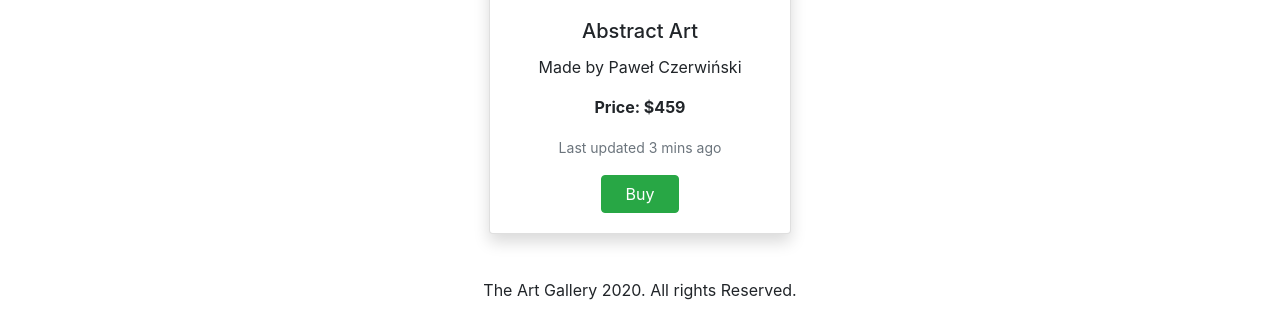
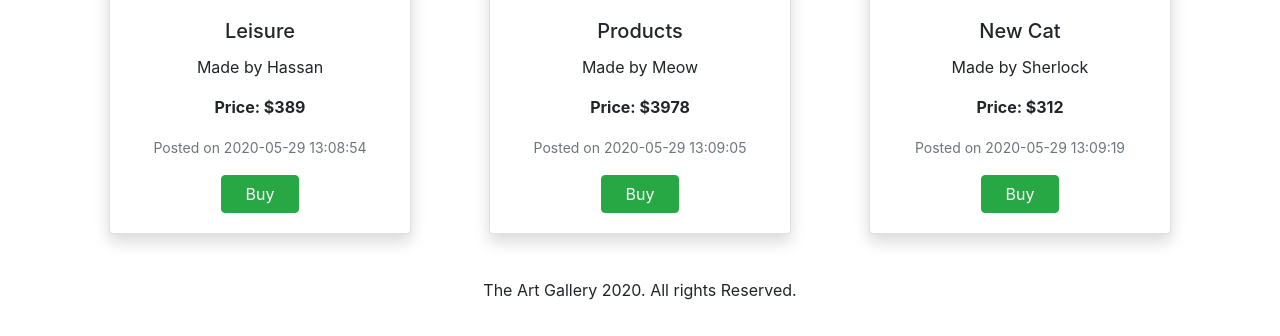
Before and after one commit to hassansuhaib/theartgallery, a Flask app: page /buy in a window 1280 px wide. Shown: the part 464-800 px from the top of the page. Run offline with Flask 2, Linux system fonts and the light colour scheme; a user stored in the database is signed in; data comes from the database, SQL or seed files in the repository; some libraries are stand-ins or nearby versions.

Commit message:
Buy is displaying properly

```diff
--- a/main.py
+++ b/main.py
@@ -6,8 +6,10 @@ from werkzeug.exceptions import default_exceptions, HTTPException, InternalServe
 from werkzeug.security import check_password_hash, generate_password_hash
 from datetime import datetime
 from brains import login_required, convert_to_binary
+from os.path import join, basename
+from base64 import b64encode
+from datetime import datetime
 import sqlite3
-from os.path import join
 
 # The location to store the uploaded images
 UPLOAD_FOLDER = r"D:\Coding\projects\the-art-gallery\static\uploads"
@@ -18,6 +20,9 @@ app = Flask(__name__, static_url_path='/static')
 
 # Ensure templates are auto-reloaded
 app.config["TEMPLATES_AUTO_RELOAD"] = True
+
+# TO use basenmae filer in template using jinja
+app.add_template_filter(basename)
 
 # Ensure responses aren't cached
 @app.after_request
@@ -137,7 +142,12 @@ def logout():
 @login_required
 def buy():
     if request.method == "GET":
-        return render_template("buy.html")
+        with sqlite3.connect("gallery.db") as con:
+            db = con.cursor()
+            db.execute(
+                "SELECT * FROM paintings ORDER BY id")
+            rows = db.fetchall()
+        return render_template("buy.html", rows=rows)
     else:
         return redirect("/")
 
@@ -166,16 +176,17 @@ def sell():
                 print("The address is: ", address)
                 image.save(address)
                 print("Image saved!")
-                imageBinary = convert_to_binary(address)
                 title = request.form.get("title")
+                artist = request.form.get("artist")
                 price = request.form.get("price")
-                description = request.form.get("description")
-                if not title or not price or not description:
+                now = datetime.now()
+                formattedDate = now.strftime('%Y-%m-%d %H:%M:%S')
+                if not title or not price or not artist:
                     return "<h1>All the info was not provided</h1>"
                 with sqlite3.connect("gallery.db") as con:
                     db = con.cursor()
                     db.execute(
-                        "INSERT INTO paintings (title, price, detail, photo) VALUES(?,?,?,?)", (title, price, description, imageBinary))
+                        "INSERT INTO paintings (title, artist, price, imageAddress, additiondate) VALUES(?,?,?,?,?)", (title, artist, price, address, formattedDate))
                     con.commit()
                 return redirect("/")
             else:
--- a/templates/buy.html
+++ b/templates/buy.html
@@ -1,11 +1,11 @@
 {% extends 'layout.html' %}
 
 {% block title %}
-    Buy Art
+Buy Art
 {% endblock %}
 
 {% block activeBuy %}
-    active
+active
 {% endblock %}
 
 {% block main %}
@@ -18,16 +18,17 @@
             </div>
             <div class="container-lg">
                 <div id="items" class="row justify-content-center mt-5">
+                    {% for row in rows %}
                         <div class="col-12 col-md-6 col-lg-4 d-flex justify-content-center">
                             <div class="card m-4 shadow bg-white rounded" style="width: 20rem;">
                                 <div class="inner">
-                                    <img class="card-img-top" src="static/images/painting1.jpg" alt="Card image cap" height="180" width="286">
+                                    <img class="card-img-top" src="{{ url_for('static', filename='uploads/') }}{{ row[4] | basename }}" alt="Card image cap" height="180" width="286">
                                 </div>
                                 <div class="card-body text-center">
-                                    <h5 class="card-title">Abstract Art</h5>
-                                    <p class="card-text">Made by Paweł Czerwiński</p>
-                                    <p class="card-text font-weight-bold">Price: $459</p>
-                                    <p class="card-text"><small class="text-muted">Last updated 3 mins ago</small></p>
+                                    <h5 class="card-title">{{ row[1] }}</h5>
+                                    <p class="card-text">Made by {{ row[2] }} </p>
+                                    <p class="card-text font-weight-bold">Price: ${{ row[3] }}</p>
+                                    <p class="card-text"><small class="text-muted">Posted on {{ row[5] }}</small></p>
                                     <input type="text" name="id" value="2" style="display: none;">
                                     <form action="/addToCart" method="post">
                                         <input type="text" name="id" value="2" style="display: none;">
@@ -36,6 +37,7 @@
                                 </div>
                             </div>
                         </div>
+                    {% endfor %}
                 </div>
             </div>
         </div>
--- a/templates/sell.html
+++ b/templates/sell.html
@@ -26,8 +26,8 @@ active
                 <input type="number" name="price" class="form-control" id="inputPrice">
             </div>
             <div class="form-group">
-                <label for="description">Description: </label>
-                <textarea class="form-control" name="description" id="description" rows="3"></textarea>
+                <label for="artist">Artist: </label>
+                <input type="text" name="artist" class="form-control" id="artist">
             </div>
             <div class="form-group">
                 <input type="file" name="artImage" id="file" class="inputFile">
```
Also changed, not shown: brains.py (line endings or trailing spaces), gallery.db, static/uploads/about2.jpg (added), static/uploads/buy.jpg (added), static/uploads/cover.jpg (added), static/uploads/login.jpg (added), static/uploads/painting1.jpg (added), 1 other file.
